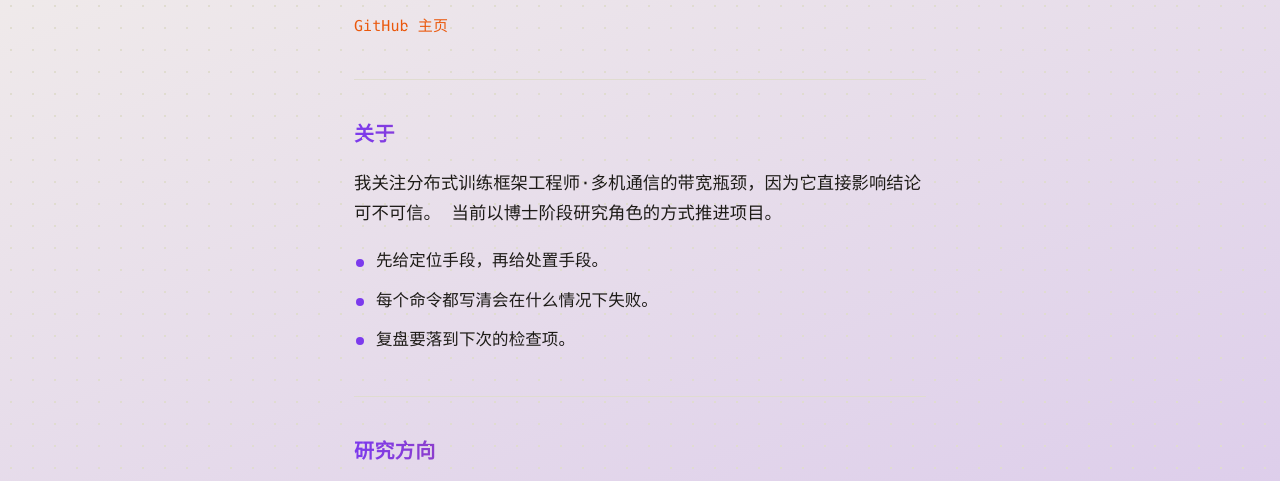
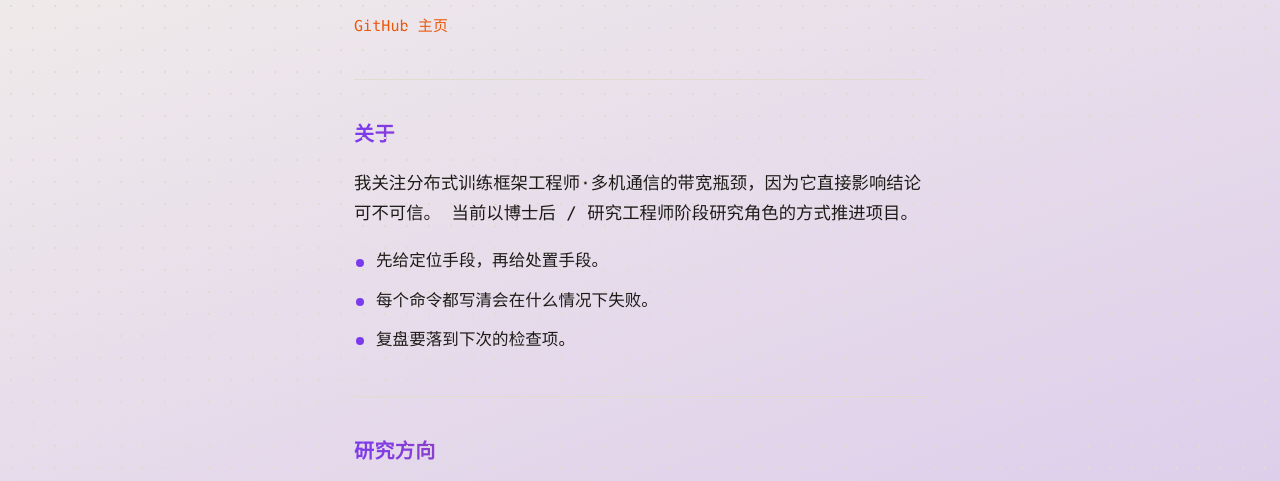
Before and after one commit to waldoi-chr/waldoi-chr.github.io, a plain HTML site: page index.html in a window 1280 px wide. Shown: the part 247-728 px from the top of the page. Drawn offline with Linux system fonts and the light colour scheme.

Commit message:
docs: 更新个人站点

```diff
--- a/index.html
+++ b/index.html
@@ -76,7 +76,7 @@ body::after{content:'';position:fixed;inset:0;z-index:0;pointer-events:none;back
 
 <section class="about" id="about">
   <h2>关于</h2>
-  <p>我关注分布式训练框架工程师·多机通信的带宽瓶颈，因为它直接影响结论可不可信。 当前以博士阶段研究角色的方式推进项目。</p>
+  <p>我关注分布式训练框架工程师·多机通信的带宽瓶颈，因为它直接影响结论可不可信。 当前以博士后 / 研究工程师阶段研究角色的方式推进项目。</p>
   <ul class="traits">
     <li>先给定位手段，再给处置手段。</li>
     <li>每个命令都写清会在什么情况下失败。</li>
```
